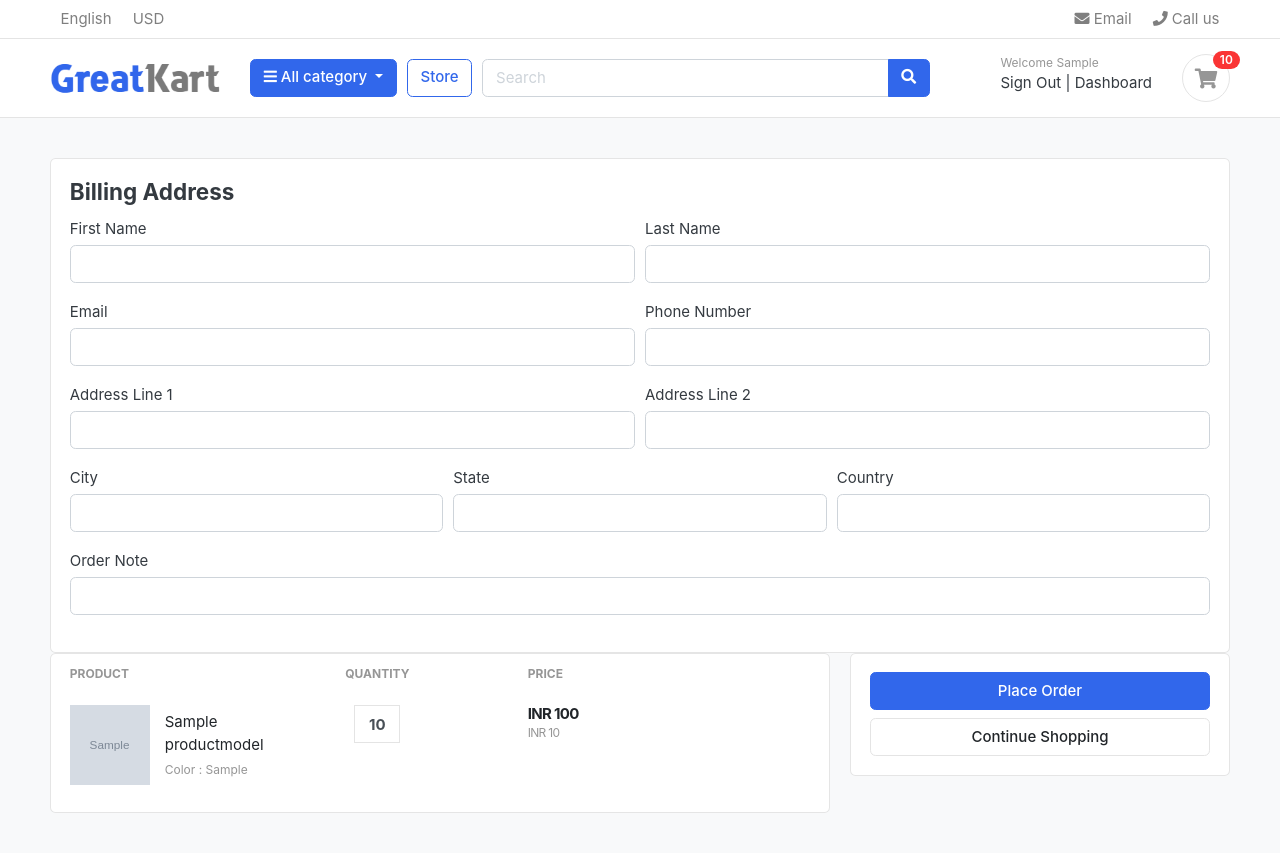
After one commit to Pranav12071999/Greatkart_E_Commerce_Website, a Django app: page /cart/checkout/ in a window 1280 px wide. The commit adds this page. Run offline with Django 4.2, Linux system fonts and the light colour scheme; a user stored in the database is signed in; tables that the repository leaves empty hold one stand-in row (values such as "Sample post"); grey boxes marked "Sample" are stand-in pictures; some libraries are stand-ins or nearby versions; some web fonts are replaced.

Commit message:
checkout page

```diff
--- a/cart/context_processors.py
+++ b/cart/context_processors.py
@@ -7,8 +7,11 @@ def counter(request):
         return {}
     else:
         try:
-            cart = Cart.objects.filter(cart_id = _cart_id(request))
-            cart_items = CartItem.objects.filter(cart = cart[:1]) # Not understood why this slicing?
+            if request.user.is_authenticated:
+                cart_items = CartItem.objects.filter(user = request.user)
+            else:
+                cart = Cart.objects.filter(cart_id = _cart_id(request))
+                cart_items = CartItem.objects.filter(cart = cart[:1]) # Not understood why this slicing?
             for cart_item in cart_items:
                 cart_count += cart_item.quantity
         except Cart.DoesNotExist:
--- a/cart/models.py
+++ b/cart/models.py
@@ -1,5 +1,6 @@
 from django.db import models
 from store.models import *
+from accounts.models import *
 # Create your models here.
 class Cart(models.Model):
     cart_id = models.CharField(max_length = 250, blank = True)
@@ -9,9 +10,10 @@ class Cart(models.Model):
         return self.cart_id
 
 class CartItem(models.Model):
+    user = models.ForeignKey(Account, on_delete=models.CASCADE,null = True)
     product = models.ForeignKey(ProductModel, on_delete = models.CASCADE)
     variations = models.ManyToManyField(VariationModel,blank=True)
-    cart = models.ForeignKey(Cart, on_delete = models.CASCADE)
+    cart = models.ForeignKey(Cart, on_delete = models.CASCADE, null = True)
     quantity = models.IntegerField()
     is_active = models.BooleanField(default = True)
 
--- a/cart/urls.py
+++ b/cart/urls.py
@@ -6,4 +6,5 @@ urlpatterns = [
     path('add/<int:product_id>', views.add_cart, name = 'add_cart'),
     path('substract/<int:product_id>/<int:cart_item_id>', views.substract_cart_item, name = 'substract_cart_item'),
     path('remove/<int:product_id>/<int:cart_item_id>', views.remove_cart_item, name = 'remove_cart_item'),
+    path('checkout/', views.checkout, name = 'checkout'),
 ]
--- a/cart/views.py
+++ b/cart/views.py
@@ -1,5 +1,7 @@
 from django.shortcuts import render, redirect
 from .models import *
+from django.contrib.auth.decorators import login_required
+
 # Create your views here.
 
 def _cart_id(request):
@@ -31,7 +33,10 @@ def add_cart(request, product_id):
         cart.save()
     # Fetching or creating cart item based on cart.
     try:
-        cart_items = CartItem.objects.filter(cart = cart, product = product)
+        if request.user.is_authenticated:
+            cart_items = CartItem.objects.filter(user = request.user, product = product)
+        else:
+            cart_items = CartItem.objects.filter(cart = cart, product = product)
         if cart_items.exists():
             existing_variations_list = []
             index_list = []
@@ -44,6 +49,8 @@ def add_cart(request, product_id):
                 cart_id = index_list[index]
                 cart_item = CartItem.objects.get(id = cart_id)
                 cart_item.quantity += 1
+                if request.user.is_authenticated:
+                    cart_item.user = request.user
                 cart_item.save()
             else:
                 cart_item = CartItem.objects.create(
@@ -55,10 +62,17 @@ def add_cart(request, product_id):
                     cart_item.variations.add(*variation_list)
                 cart_item.save()
         else:
-            cart_item = CartItem.objects.create(
+            if request.user.is_authenticated:
+                cart_item = CartItem.objects.create(
+                                user = request.user,
                                 cart = cart,
                                 quantity = 1,
                                 product = product)
+            else:
+                cart_item = CartItem.objects.create(
+                                    cart = cart,
+                                    quantity = 1,
+                                    product = product)
             cart_item.variations.clear()
             if len(variation_list) > 0:
                 cart_item.variations.add(*variation_list)
@@ -67,11 +81,18 @@ def add_cart(request, product_id):
         # cart_item.quantity += 1
         # cart_item.save()
     except CartItem.DoesNotExist:
-        cart_item = CartItem.objects.create(
-            cart = cart,
-            quantity = 1,
-            product = product
-        )
+        if request.user.is_authenticated:
+                cart_item = CartItem.objects.create(
+                                user = request.user,
+                                cart = cart,
+                                quantity = 1,
+                                product = product)
+        else:
+            cart_item = CartItem.objects.create(
+                cart = cart,
+                quantity = 1,
+                product = product
+            )
         cart_item.variations.clear()
         if len(variation_list) > 0:
             cart_item.variations.add(*variation_list)
@@ -80,8 +101,11 @@ def add_cart(request, product_id):
 
 def CartHomePage(request, cart_items = None):
     try:
-        cart = Cart.objects.get(cart_id = _cart_id(request))
-        cart_items = CartItem.objects.filter(cart = cart, is_active = True)
+        if request.user.is_authenticated:
+            cart_items = CartItem.objects.filter(user = request.user, is_active = True)
+        else:
+            cart = Cart.objects.get(cart_id = _cart_id(request))
+            cart_items = CartItem.objects.filter(cart = cart, is_active = True)
         total = 0
         tax = 0
         grand_total = 0
@@ -104,7 +128,10 @@ def substract_cart_item(request, product_id, cart_item_id):
     product = ProductModel.objects.get(id = product_id)
     try:
         cart = Cart.objects.get(cart_id = _cart_id(request))
-        cart_item = CartItem.objects.get(id = cart_item_id, cart = cart, product = product)
+        if request.user.is_authenticated:
+            cart_item = CartItem.objects.get(id = cart_item_id, user = request.user, product = product)
+        else:
+            cart_item = CartItem.objects.get(id = cart_item_id, cart = cart, product = product)
         if cart_item.quantity == 1:
             cart_item.delete()
         else:
@@ -122,4 +149,31 @@ def remove_cart_item(request, product_id, cart_item_id):
         cart_item.delete()
         return redirect('CartHomePage')
     except:
-        pass
+        if request.user.is_authenticated:
+            cart_item = CartItem.objects.get(id = cart_item_id, user = request.user, product = product)
+            cart_item.delete()
+            return redirect('CartHomePage')
+@login_required(login_url='login')
+def checkout(request):
+    try:
+        if request.user.is_authenticated:
+            cart_items = CartItem.objects.filter(user = request.user, is_active = True)
+        else:
+            cart = Cart.objects.get(cart_id = _cart_id(request))
+            cart_items = CartItem.objects.filter(cart = cart, is_active = True)
+        total = 0
+        tax = 0
+        grand_total = 0
+        for cart_item in cart_items:
+            total += total + cart_item.product.product_price * cart_item.quantity
+        tax = int(0.2 * total)
+        grand_total = total + tax
+        context = {
+            'total':total,
+            'tax':tax,
+            'grand_total':grand_total,
+            'cart_items':cart_items
+        }
+    except Cart.DoesNotExist or CartItem.DoesNotExist:
+        context = {}
+    return render(request, 'cart/checkout.html',context)
--- a/templates/cart/carthomepage.html
+++ b/templates/cart/carthomepage.html
@@ -103,7 +103,7 @@
                 <p class="text-center mb-3">
                     <img src="{% static './images/misc/payments.png' %}" height="26">
                 </p>
-                <a href="./place-order.html" class="btn btn-primary btn-block"> Checkout </a>
+                <a href="{% url 'checkout' %}" class="btn btn-primary btn-block"> Checkout </a>
                 <a href="{% url 'StoreHomepage' %}" class="btn btn-light btn-block">Continue Shopping</a>
             </div> <!-- card-body.// -->
             </div> <!-- card.// -->
--- /dev/null
+++ b/templates/cart/checkout.html
@@ -0,0 +1,160 @@
+{% extends 'base.html' %}
+{% load static %}
+{% block content %}
+{% include 'includes/navbar.html' %}
+
+<section class="section-content padding-y bg">
+    <div class="container">
+
+    <!-- ============================ COMPONENT 1 ================================= -->
+    <div class="row">
+        <aside class="col-lg-12">
+        <div class="card">
+            <div class="card-body">
+                <h4 class = 'card-title mb4'>Billing Address</h4>
+                <form action="">
+                    <div class="form-row">
+                        <div class="col form-group">
+                            <label for="">First Name</label>
+                            <input type="text" name="first_name" class="form-control" required>
+                        </div>
+                        <div class="col form-group">
+                            <label for="">Last Name</label>
+                            <input type="text" name="last_name" class="form-control" required>
+                        </div>
+                    </div>
+                    <div class="form-row">
+                        <div class="col form-group">
+                            <label for="">Email</label>
+                            <input type="email" name="email" class="form-control" required>
+                        </div>
+                        <div class="col form-group">
+                            <label for="">Phone Number</label>
+                            <input type="text" name="phone_number" class="form-control" required>
+                        </div>
+                    </div>
+                    <div class="form-row">
+                        <div class="col form-group">
+                            <label for="">Address Line 1</label>
+                            <input type="text" name="address_line_1" class="form-control" required>
+                        </div>
+                        <div class="col form-group">
+                            <label for="">Address Line 2</label>
+                            <input type="text" name="address_line_2" class="form-control">
+                        </div>
+                    </div>
+                    <div class="form-row">
+                        <div class="col form-group">
+                            <label for="">City</label>
+                            <input type="text" name="city" class="form-control" required>
+                        </div>
+                        <div class="col form-group">
+                            <label for="">State</label>
+                            <input type="text" name="state" class="form-control" required>
+                        </div>
+                        <div class="col form-group">
+                            <label for="">Country</label>
+                            <input type="text" name="country" class="form-control" required>
+                        </div>
+                    </div>
+                    <div class="form-row">
+                        <div class="col form-group">
+                            <label for="">Order Note</label>
+                            <input type="text" name="order_note" class="form-control" required>
+                        </div>
+                    </div>
+                </form>
+            </div>
+        </div>
+    </aside>
+    </div>
+    <div class="row">
+        <aside class="col-lg-8">
+    <div class="card">
+    <table class="table table-borderless table-shopping-cart">
+    <thead class="text-muted">
+    <tr class="small text-uppercase">
+      <th scope="col">Product</th>
+      <th scope="col" width="120">Quantity</th>
+      <th scope="col" width="120">Price</th>
+      <th scope="col" class="text-right" width="200"> </th>
+    </tr>
+    </thead>
+    <tbody>
+        {% for cart_item in cart_items %}
+        <tr>
+            <td>
+                <figure class="itemside align-items-center">
+                    <div class="aside"><img src="{{cart_item.product.product_image.url}}" class="img-sm"></div>
+                    <figcaption class="info">
+                        <a href="{{cart_item.product.get_url}}" class="title text-dark">{{cart_item.product.product_name}}</a>
+                        <p class="text-muted small">
+                            {% if cart_item.variations.all %}
+                            {% for item in cart_item.variations.all %}
+                            {{ item.variation_category | capfirst }} : {{ item.variation_value | capfirst }} <br>
+                            {% endfor %}
+                            {% endif %}
+
+                        </p>
+                    </figcaption>
+                </figure>
+            </td>
+            <td>
+                <!-- col.// -->
+                            <div class="col">
+                                <div class="input-group input-spinner">
+                                    <div class="input-group-prepend">
+
+                                    </div>
+                                    <input type="text" class="form-control"  value="{{cart_item.quantity}}">
+                                    <div class="input-group-append">
+                                        <form action="{% url 'add_cart' cart_item.product.id %}" method="post">
+                                            {% csrf_token %}
+                                            {% for item in cart_item.variations.all %}
+                                            <input type="hidden" name="{{ item.variation_category | lower}}" value="{{ item.variation_value | capfirst}}">
+                                            {% endfor %}
+
+                                        </form>
+
+                                    </div>
+                                </div> <!-- input-group.// -->
+                            </div> <!-- col.// -->
+            </td>
+            <td>
+                <div class="price-wrap">
+                    <var class="price">INR {{ cart_item.sub_total}}</var>
+                    <small class="text-muted"> INR {{cart_item.product.product_price}} </small>
+                </div> <!-- price-wrap .// -->
+            </td>
+            <td class="text-right">
+
+            </td>
+        </tr>
+        {% endfor %}
+
+
+    </tbody>
+    </table>
+    </div> <!-- card.// -->
+
+        </aside> <!-- col.// -->
+        <aside class="col-lg-4">
+
+            <div class="card">
+            <div class="card-body">
+
+                <a href="./place-order.html" class="btn btn-primary btn-block"> Place Order </a>
+                <a href="#" class="btn btn-light btn-block">Continue Shopping</a>
+            </div> <!-- card-body.// -->
+            </div> <!-- card.// -->
+
+    </aside> <!-- col.// -->
+
+
+    </div> <!-- row.// -->
+
+    <!-- ============================ COMPONENT 1 END .// ================================= -->
+
+    </div> <!-- container .//  -->
+    </section>
+{% endblock content %}
--- a/templates/includes/navbar.html
+++ b/templates/includes/navbar.html
@@ -77,7 +77,7 @@
                             {% endif %}
 
                         </div>
-                        <a href="./cart.html" class="widget-header pl-3 ml-3">
+                        <a href="{% url 'CartHomePage' %}" class="widget-header pl-3 ml-3">
                             <div class="icon icon-sm rounded-circle border"><i class="fa fa-shopping-cart"></i></div>
                             <span class="badge badge-pill badge-danger notify">{{cart_count}}</span>
                         </a>
```
Also changed, not shown: accounts/views.py (+46 -1 lines), cart/migrations/0003_cartitem_user_alter_cartitem_cart.py (added).
